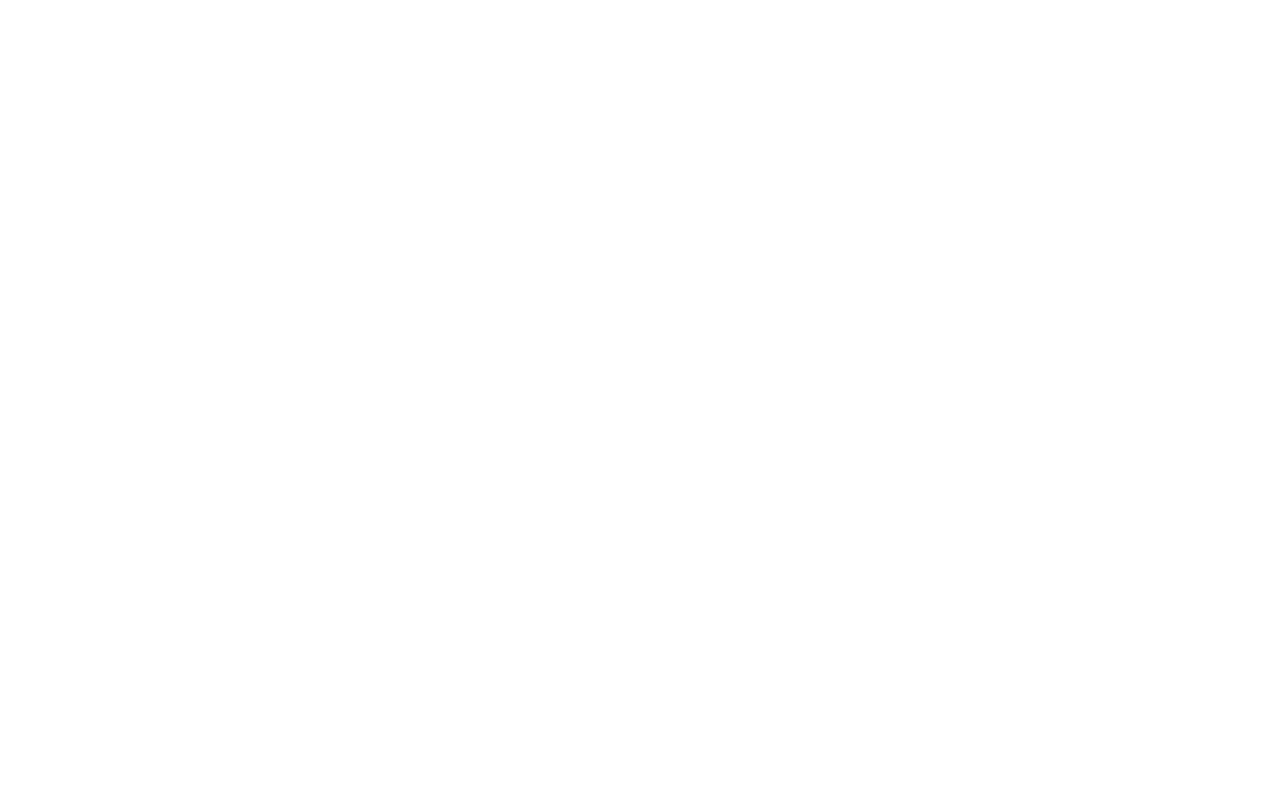
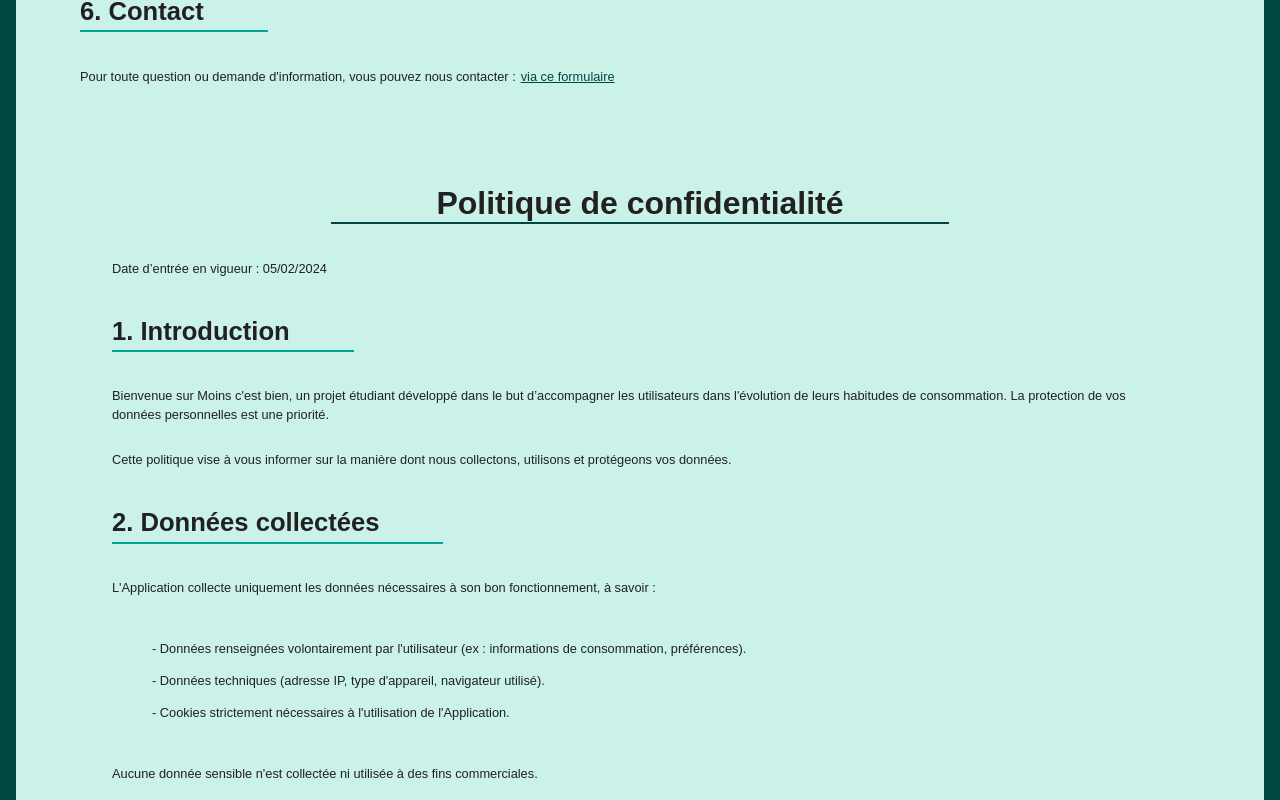
Before and after one commit to Agrumee/moinscestbien, a React (Vite) app in the folder frontend/: page /legalandabout in a window 1280 px wide. Before the commit this address led to /. Shown: the part 1740-2540 px from the top of the page. Before the commit the page ends 800 px from the top, so only its background shows below. Built offline with nearby package versions, Linux system fonts and the light colour scheme; no server answers.

Commit message:
fix legalandabout unlogged user

```diff
--- a/frontend/src/App.tsx
+++ b/frontend/src/App.tsx
@@ -36,11 +36,11 @@ const LayoutManager: React.FC = () => {
     authenticate();
 
     if (isAuthenticated) {
-      if (['/', '/login', '/register', '/reset-password-confirm', '/legalandabout'].includes(location.pathname)) {
+      if (['/', '/login', '/register', '/reset-password-confirm'].includes(location.pathname)) {
         navigate('/home');
       }
     } else {
-      if (['/addnew', '/profile', '/changepassword', '/deleteaccount', '/home', '/pausedtracking', '/privacypolicy', '/legalnotices', '/contactus', '/about', '/legalandabout'].includes(location.pathname)) {
+      if (['/addnew', '/profile', '/changepassword', '/deleteaccount', '/home', '/pausedtracking'].includes(location.pathname)) {
         navigate('/');
       }
     }
@@ -70,6 +70,10 @@ const LayoutManager: React.FC = () => {
         <Route path="/login" element={<Login />} />
         <Route path="/register" element={<Register />} />
         <Route path="/reset-password-confirm" element={<ResetPasswordForm />} />
+        <Route path="/privacypolicy" element={<PrivacyPolicy />} />
+        <Route path="/legalnotices" element={<LegalNotices />} />
+        <Route path="/contactus" element={<ContactUs />} />
+        <Route path="/about" element={<About />} />
         <Route path="/legalandabout" element={<LegalAndAbout />} />
       </Routes>
     </Unlogged>
--- a/frontend/src/pages/RGPD/ContactUs/ContactUs.scss
+++ b/frontend/src/pages/RGPD/ContactUs/ContactUs.scss
@@ -1,14 +1,17 @@
 .p-contactus{
     display: flex;
     flex-direction: column;
+    background-color: $light-green;
+    border-radius: 12px;
+    padding : 2rem;
     @media(min-width:1024px){
-        margin:2rem 4rem;
+        margin:1rem 4rem;
         input{
             width: 40%;
         }
     }
     @media(max-width:1023px){
-        margin:2rem 2rem;
+        margin:1rem 2rem;
         input{
             width: 80%;
             max-width: 20rem;
--- a/frontend/src/pages/RGPD/PrivacyPolicy/PrivacyPolicy.scss
+++ b/frontend/src/pages/RGPD/PrivacyPolicy/PrivacyPolicy.scss
@@ -1,11 +1,15 @@
 .p-privacypolicy{
     display: flex;
     flex-direction: column;
+    background-color: $light-green;
+    border-radius: 12px;
+    padding : 2rem;
+
     @media(min-width:1024px){
-        margin:2rem 4rem;
+        margin:1rem 4rem;
     }
     @media(max-width:1023px){
-        margin:2rem 2rem 6rem;
+        margin:1rem 2rem 6rem;
     }
     h1 {
         align-self: center;
```
